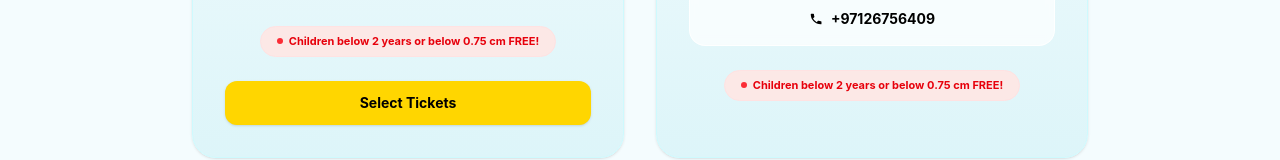
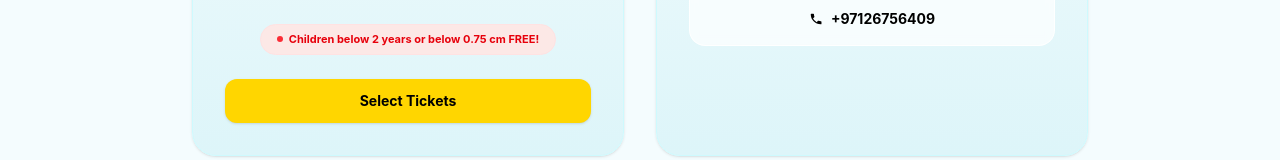
Before and after one commit to credodigital-org/murjan-splash-park, a React (Vite) app in the folder frontend/: page /tickets in a window 1280 px wide. Shown: the part 772-932 px from the top of the page. Built offline with nearby package versions, Linux system fonts and the light colour scheme; no server answers.

Commit message:
corected front end5

```diff
--- a/frontend/src/pages/Tickets.jsx
+++ b/frontend/src/pages/Tickets.jsx
@@ -206,12 +206,12 @@ useEffect(() => {
               </div>
 
               {/* Free Entry Badge */}
-              <div className="mt-auto mb-6 bg-[#FCE8E6] px-4 py-1.5 rounded-full flex items-center justify-center gap-1.5 border border-red-100">
-                <span className="w-1.5 h-1.5 rounded-full bg-red-500 inline-block"></span>
-                <p className="text-[10px] sm:text-[11px] font-bold text-red-600">
-                  Children below 2 years or below 0.75 cm <span className="uppercase">FREE!</span>
-                </p>
-              </div>
+              {/* <div className="mt-auto mb-6 bg-[#FCE8E6] px-4 py-1.5 rounded-full flex items-center justify-center gap-1.5 border border-red-100"> */}
+                {/* <span className="w-1.5 h-1.5 rounded-full bg-red-500 inline-block"></span> */}
+                {/* <p className="text-[10px] sm:text-[11px] font-bold text-red-600"> */}
+                  {/* Children below 2 years or below 0.75 cm <span className="uppercase">FREE!</span> */}
+                {/* </p> */}
+              {/* </div> */}
 
               {/* Action Button */}
               {/* <BookButton /> */}
```
